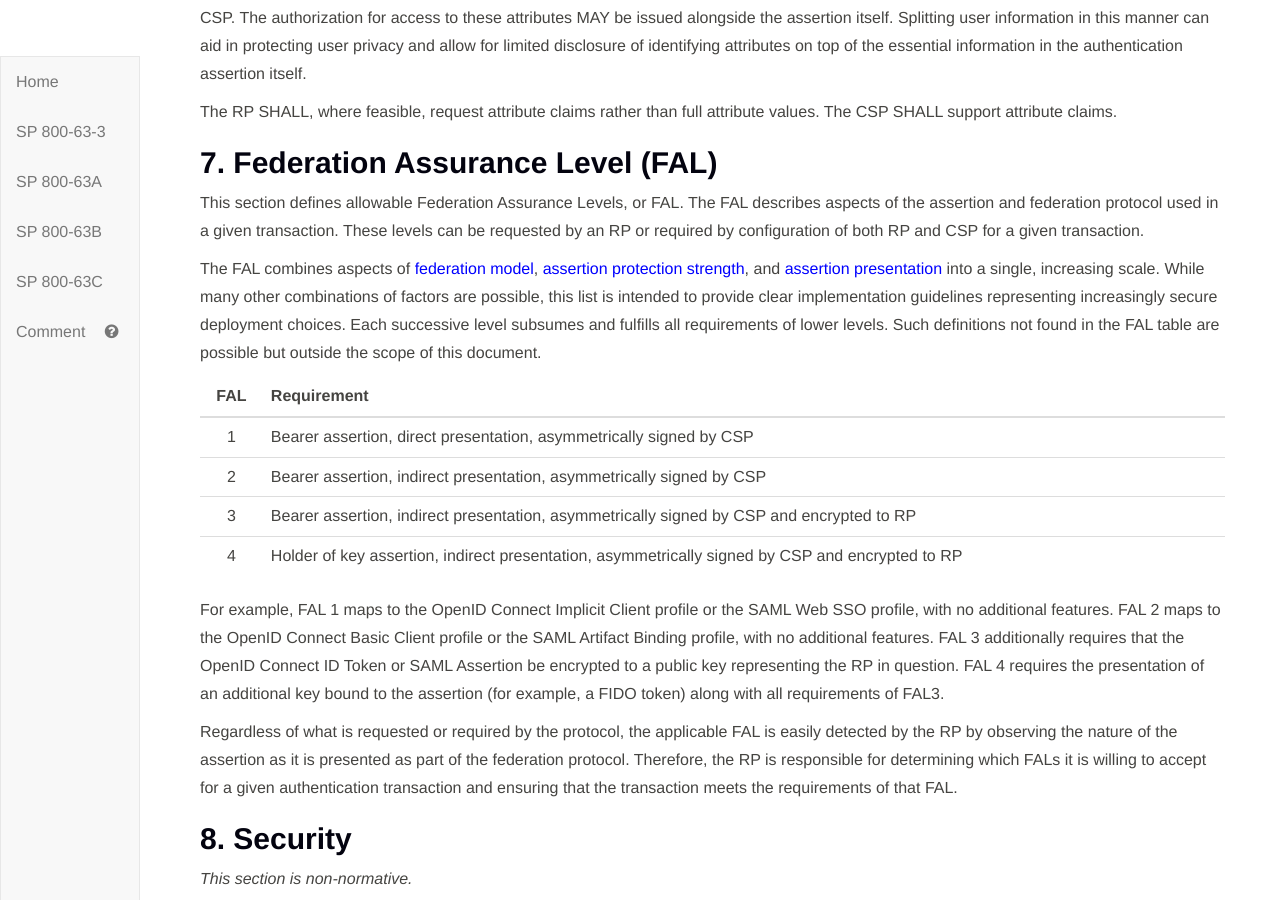
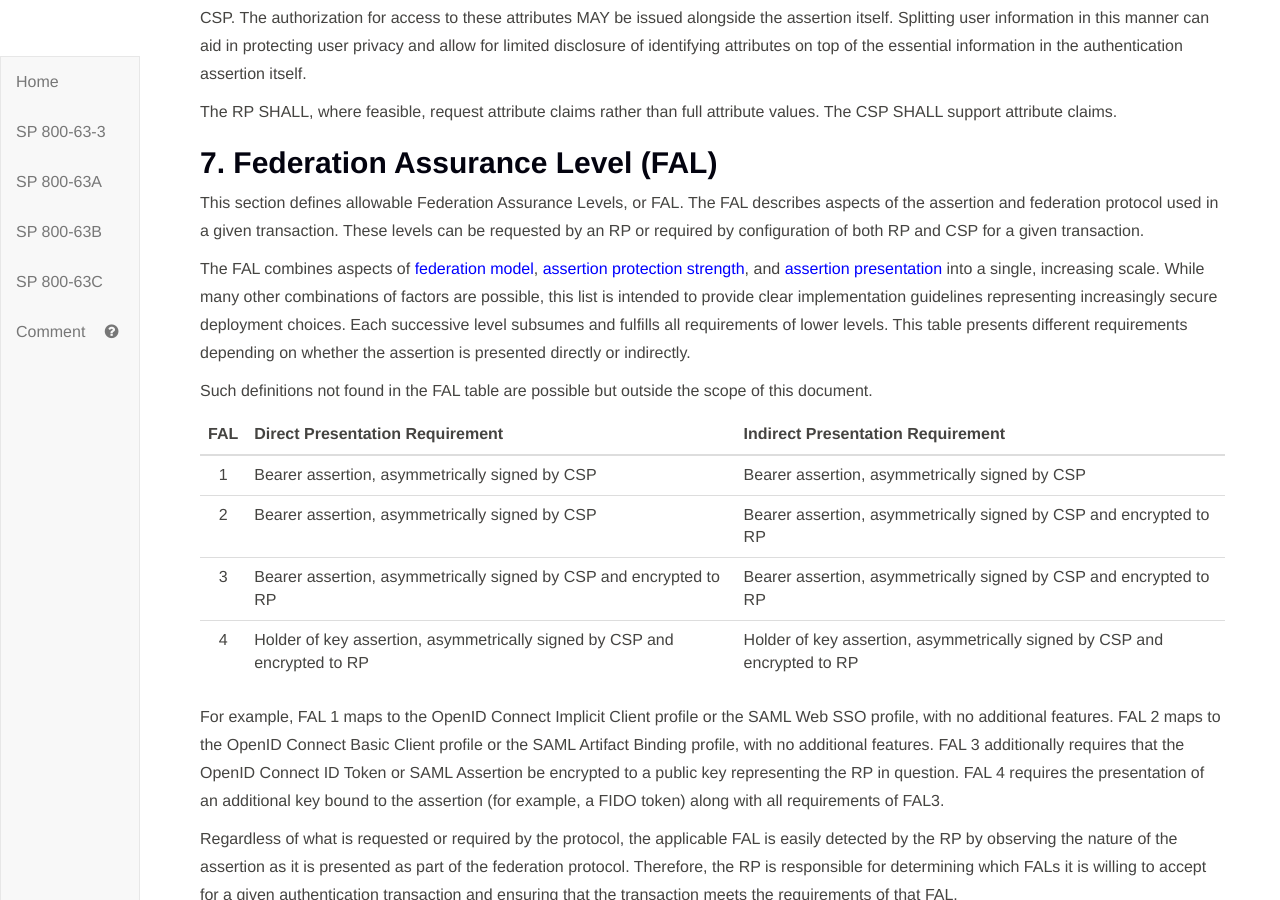
Before and after one commit to usnistgov/800-63-3, a Jekyll site: the page built from sp800-63c.md, in a window 1280 px wide and 900 px high, scrolled down 15366 px. Built offline with Jekyll 4.4.1, drawn with Linux system fonts in a browser that asks for light colours.

Commit message:
split FAL based on direct/indirect presentation

```diff
--- a/sp800-63c/sec7_fal.md
+++ b/sp800-63c/sec7_fal.md
@@ -4,14 +4,16 @@
 
 This section defines allowable Federation Assurance Levels, or FAL. The FAL describes aspects of the assertion and federation protocol used in a given transaction. These levels can be requested by an RP or required by configuration of both RP and CSP for a given transaction.
 
-The FAL combines aspects of [federation model](#sec4), [assertion protection strength](#sec5), and [assertion presentation](#sec6) into a single, increasing scale. While many other combinations of factors are possible, this list is intended to provide clear implementation guidelines representing increasingly secure deployment choices. Each successive level subsumes and fulfills all requirements of lower levels. Such definitions not found in the FAL table are possible but outside the scope of this document.
+The FAL combines aspects of [federation model](#sec4), [assertion protection strength](#sec5), and [assertion presentation](#sec6) into a single, increasing scale. While many other combinations of factors are possible, this list is intended to provide clear implementation guidelines representing increasingly secure deployment choices. Each successive level subsumes and fulfills all requirements of lower levels. This table presents different requirements depending on whether the assertion is presented directly or indirectly.
 
-|FAL|Requirement|
+Such definitions not found in the FAL table are possible but outside the scope of this document.
+
+|FAL|Direct Presentation Requirement|Indirect Presentation Requirement|
 |:--:|----|
-|1|Bearer assertion, direct presentation, asymmetrically signed by CSP|
-|2|Bearer assertion, indirect presentation, asymmetrically signed by CSP|
-|3|Bearer assertion, indirect presentation, asymmetrically signed by CSP and encrypted to RP|
-|4|Holder of key assertion, indirect presentation, asymmetrically signed by CSP and encrypted to RP|
+|1|Bearer assertion, asymmetrically signed by CSP|Bearer assertion, asymmetrically signed by CSP|
+|2|Bearer assertion, asymmetrically signed by CSP|Bearer assertion, asymmetrically signed by CSP and encrypted to RP|
+|3|Bearer assertion, asymmetrically signed by CSP and encrypted to RP|Bearer assertion, asymmetrically signed by CSP and encrypted to RP|
+|4|Holder of key assertion, asymmetrically signed by CSP and encrypted to RP|Holder of key assertion, asymmetrically signed by CSP and encrypted to RP|
 
 For example, FAL 1 maps to the OpenID Connect Implicit Client profile or the SAML Web SSO profile, with no additional features. FAL 2 maps to the OpenID Connect Basic Client profile or the SAML Artifact Binding profile, with no additional features. FAL 3 additionally requires that the OpenID Connect ID Token or SAML Assertion be encrypted to a public key representing the RP in question. FAL 4 requires the presentation of an additional key bound to the assertion (for example, a FIDO token) along with all requirements of FAL3.
 
```
Also changed, not shown: sp800-63-3/cover.md (+1 -1 lines).
